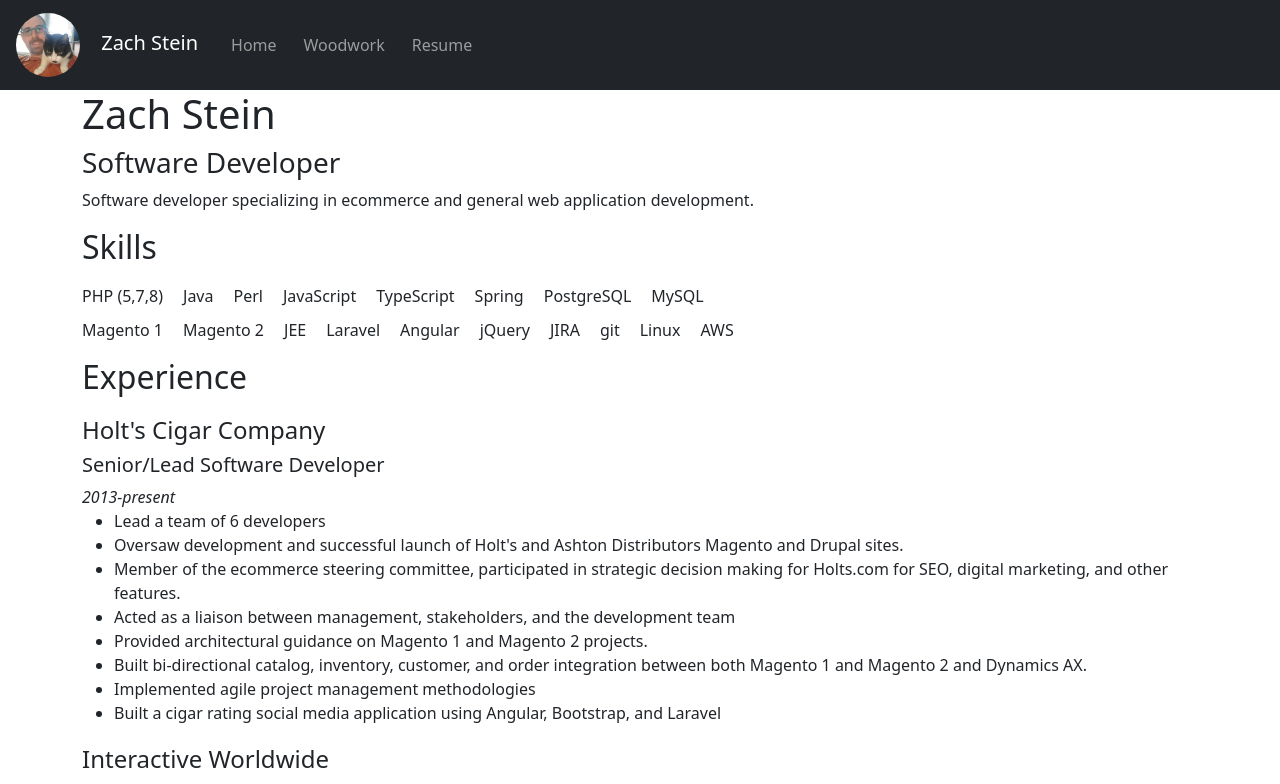
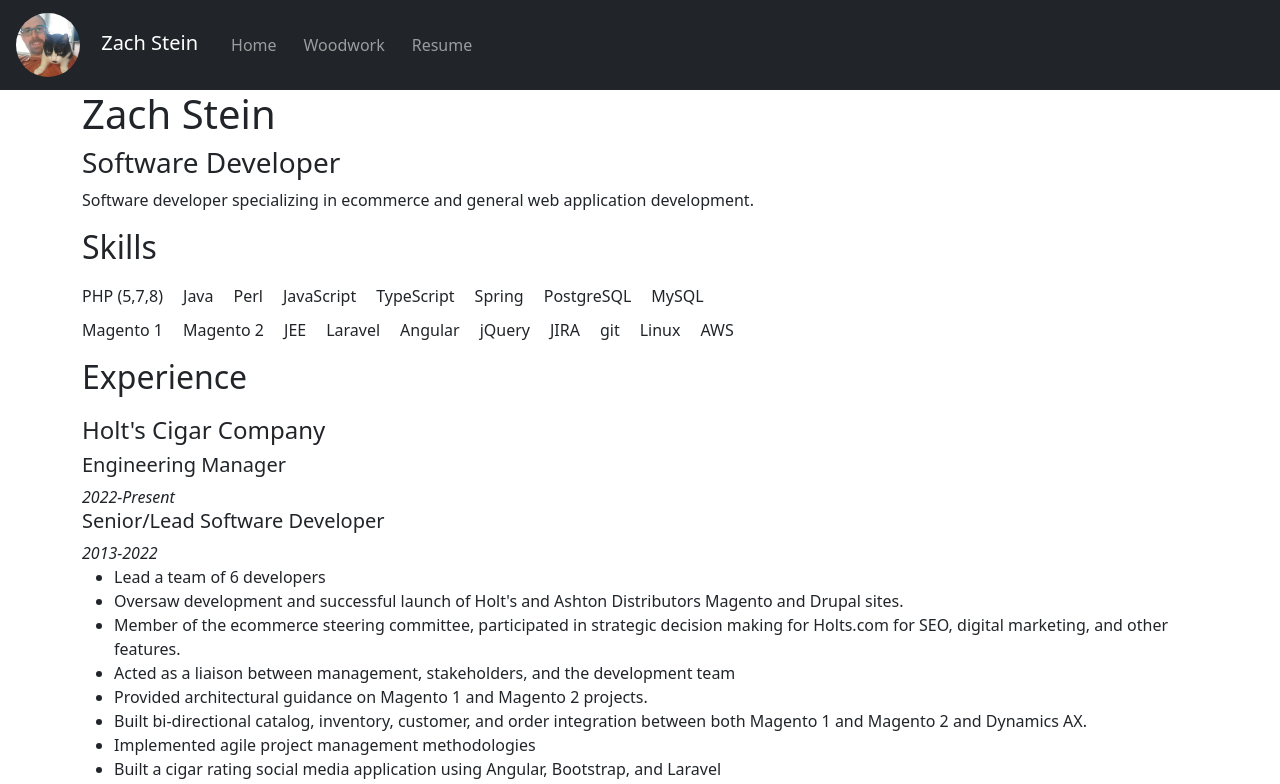
Before and after one commit to snoop0x7b/website, an Angular app: page /resume in a window 1280 px wide. Shown: the top 784 px of the page. Built offline with nearby package versions, Linux system fonts and the light colour scheme.

Commit message:
Add engineering mnager

```diff
--- a/src/app/resume/resume.component.html
+++ b/src/app/resume/resume.component.html
@@ -13,8 +13,10 @@
   <h2>Experience</h2>
   <div class="resume-position">
     <h4>Holt's Cigar Company</h4>
+    <h5>Engineering Manager</h5>
+    <em>2022-Present</em>
     <h5>Senior/Lead Software Developer</h5>
-    <em>2013-present</em>
+    <em>2013-2022</em>
     <ul>
       <li>
         Lead a team of 6 developers
```
